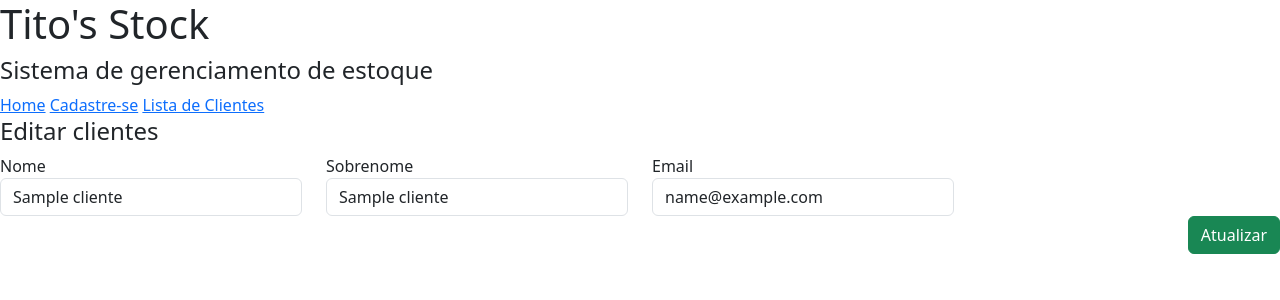
After one commit to AllanFontoura/django, a Django app: page /clientes/editar/cliente/1 in a window 1280 px wide. The commit adds this page. Shown: the top 300 px of the page. Run offline with Django 5.2, Linux system fonts and the light colour scheme; tables that the repository leaves empty hold one stand-in row (values such as "Sample post"); some libraries are stand-ins or nearby versions.

Commit message:
terceiro comentario

```diff
--- a/cliente/models.py
+++ b/cliente/models.py
@@ -1,9 +1,10 @@
 from django.db import models
+from datetime import datetime
 
 class Clientes(models.Model):
     primeiro_nome = models.CharField(max_length=50)
     sobrenome = models.CharField(max_length=50)
     email = models.CharField(max_length=100)
     status = models.IntegerField()
-    created_at = models.DateTimeField()
-    update_at = models.DateTimeField()
+    created_at = models.DateTimeField(default=datetime.now)
+    update_at = models.DateTimeField(default=datetime.now, blank=True)
--- /dev/null
+++ b/cliente/templates/editar_cliente.html
@@ -0,0 +1,27 @@
+{% extends 'master.html' %}
+
+{% block content %}
+    <h4>Editar clientes</h4>
+
+    <form action="{% url 'atualizar_cliente' %}" method="post">
+        {% csrf_token %}
+        <input type="hidden" name="id" value="{{dados_cliente.id}}">
+        <div class="row">
+            <div class="col-md-3">
+                <label for="nome">Nome</label>
+                <input type="text" name="nome" class="form-control" value="{{dados_cliente.primeiro_nome}}">
+            </div>
+            <div class="col-md-3">
+                <label for="sobrenome">Sobrenome</label>
+                <input type="text" name="sobrenome" class="form-control" value="{{dados_cliente.sobrenome}}">
+            </div>
+            <div class="col-md-3">
+                <label for="email">Email</label>
+                <input type="text" name="email" class="form-control" value="{{dados_cliente.email}}">
+            </div>
+        </div>
+        <div class="d-flex justify-content-end">
+            <button class="btn btn-success">Atualizar</button>
+        </div>
+    </form>
+{% endblock %}
--- a/cliente/templates/listar.html
+++ b/cliente/templates/listar.html
@@ -23,6 +23,12 @@
                         <td>{{ cliente.status }}</td>
                         <td>{{ cliente.created_at }}</td>
                         <td>{{ cliente.update_at }}</td>
+                        <td>
+                         <a href="{% url 'deletar_cliente' cliente.id %}">
+                            Excluir</a>
+                            <a href="{% url 'editar_cliente' cliente.id %}">
+                            Editar</a>
+                        </td>
                     </tr>
                 {% endfor %}
             {% else %}
--- a/cliente/templates/master.html
+++ b/cliente/templates/master.html
@@ -12,10 +12,10 @@
     <h1>Tito's Stock</h1>
     <h4>Sistema de gerenciamento de estoque</h4>
 
-    <a href="{% url 'index' %}">Home</a>
-    <a href="{% url 'cadastro' %}">Cadastre-se</a>
-    <a href="{% url 'listar' %}">Lista de Clientes</a>
-    <a href="{% url 'estoquar' %}">Lista de Estoque</a>
+    <a href="{% url 'index_cliente' %}">Home</a>
+    <a href="{% url 'cadastro_cliente' %}">Cadastre-se</a>
+    <a href="{% url 'listar_cliente' %}">Lista de Clientes</a>
+
 
 
     {% block content %}
--- /dev/null
+++ b/cliente/urls.py
@@ -0,0 +1,12 @@
+from django.urls import path
+from . import views
+
+urlpatterns = [
+    path('', views.index, name='index_cliente'),
+    path('cadastro/', views.cadastro, name='cadastro_cliente'),
+    path('listar_clientes/', views.listar, name='listar_cliente'),
+    path('criar/cliente', views.criar, name='criar_cliente'),
+    path('deletar/cliente/<int:id_cliente>',views.deletar_cliente, name='deletar_cliente'),
+    path('editar/cliente/<int:id_cliente>', views.editar, name='editar_cliente'),
+    path('atualizar', views.atualizar_cliente, name="atualizar_cliente")
+]
--- a/cliente/views.py
+++ b/cliente/views.py
@@ -1,6 +1,7 @@
-from django.shortcuts import render
+from django.shortcuts import render, redirect, get_object_or_404
 from django.http import HttpResponse
 from .models import Clientes
+from datetime import datetime
 
 
 def index(request):
@@ -12,3 +13,29 @@ def cadastro(request):
 def listar(request):
     lista_clientes = Clientes.objects.all()
     return render(request,'listar.html', {'lista': lista_clientes})
+
+def criar(request):
+    nome = request.POST['nome']
+    sobrenome = request.POST['sobrenome']
+    email = request.POST['email']
+    cliente = Clientes.objects.create(primeiro_nome=nome, sobrenome=sobrenome, email=email, status=1)
+    cliente.save()
+    return redirect('index_cliente')
+
+def deletar_cliente(request, id_cliente):
+    cliente = get_object_or_404(Clientes, pk=id_cliente)
+    cliente.delete()
+    return redirect('listar_cliente')
+
+def editar(request, id_cliente):
+    cliente = get_object_or_404(Clientes, pk=id_cliente)
+    return render(request, 'editar_cliente.html', {'dados_cliente': cliente})
+
+def atualizar_cliente(request):
+    id_cliente = request.POST["id"]
+    cliente = Clientes.objects.get(pk=id_cliente)
+    cliente.primeiro_nome = request.POST["nome"]
+    cliente.sobrenome = request.POST["sobrenome"]
+    cliente.email = request.POST["email"]
+    cliente.save()
+    return redirect('listar_cliente')
--- a/estoque/models.py
+++ b/estoque/models.py
@@ -1,4 +1,5 @@
 from django.db import models
+from datetime import datetime
 
 
 class Estoque(models.Model):
@@ -7,5 +8,5 @@ class Estoque(models.Model):
     preco = models.FloatField()
     max_estoque = models.IntegerField()
     min_estoque = models.IntegerField()
-    created_at = models.DateTimeField()
-    update_at = models.DateTimeField()
+    created_at = models.DateTimeField(default=datetime.now)
+    update_at = models.DateTimeField(default=datetime.now, blank=True)
--- a/estoque/templates/master.html
+++ b/estoque/templates/master_estoque.html
@@ -13,7 +13,8 @@
     <h4>Sistema de gerenciamento de estoque</h4>
 
 
-    <a href="{% url 'estoquar' %}">Lista de Estoque</a>
+    <a href="{% url 'estoque' %}">Lista de Estoque</a>
+    <a href="{% url 'cdastro' %}">Criar Produto</a>
 
     {% block content %}
     {% endblock %}
--- /dev/null
+++ b/estoque/urls.py
@@ -0,0 +1,8 @@
+from django.urls import path
+from . import views
+
+urlpatterns = [
+    path('', views.estoque, name='estoque'),
+    path('cadastro', views.cadastro, name='cdastro'),
+    path('criar/produto', views.criar, name='criar_produto'),
+]
--- a/setup/urls.py
+++ b/setup/urls.py
@@ -15,15 +15,12 @@ Including another URLconf
     2. Add a URL to urlpatterns:  path('blog/', include('blog.urls'))
 """
 from django.contrib import admin
-from django.urls import path
+from django.urls import path, include
 
-from cliente import views as cliente_views
-from estoque import views as estoque_views
+
 
 urlpatterns = [
     path('admin/', admin.site.urls),
-    path('', cliente_views.index, name='index'),
-    path('cadastro/', cliente_views.cadastro, name='cadastro'),
-    path('listar/', cliente_views.listar, name='listar'),
-    path('estoquar/', estoque_views.estoque, name='estoquar'),
+    path('clientes/', include('cliente.urls')),
+    path('estoque/', include('estoque.urls'))
 ]
```
Also changed, not shown: cliente/templates/cadastro.html (+21 -0 lines), estoque/templates/cdastro.html (added, +34 -0 lines), estoque/templates/estoque.html (+5 -5 lines), estoque/views.py (+15 -2 lines), cliente/migrations/0002_alter_clientes_created_at_alter_clientes_update_at.py (added), estoque/migrations/0002_alter_estoque_created_at_alter_estoque_update_at.py (added).
